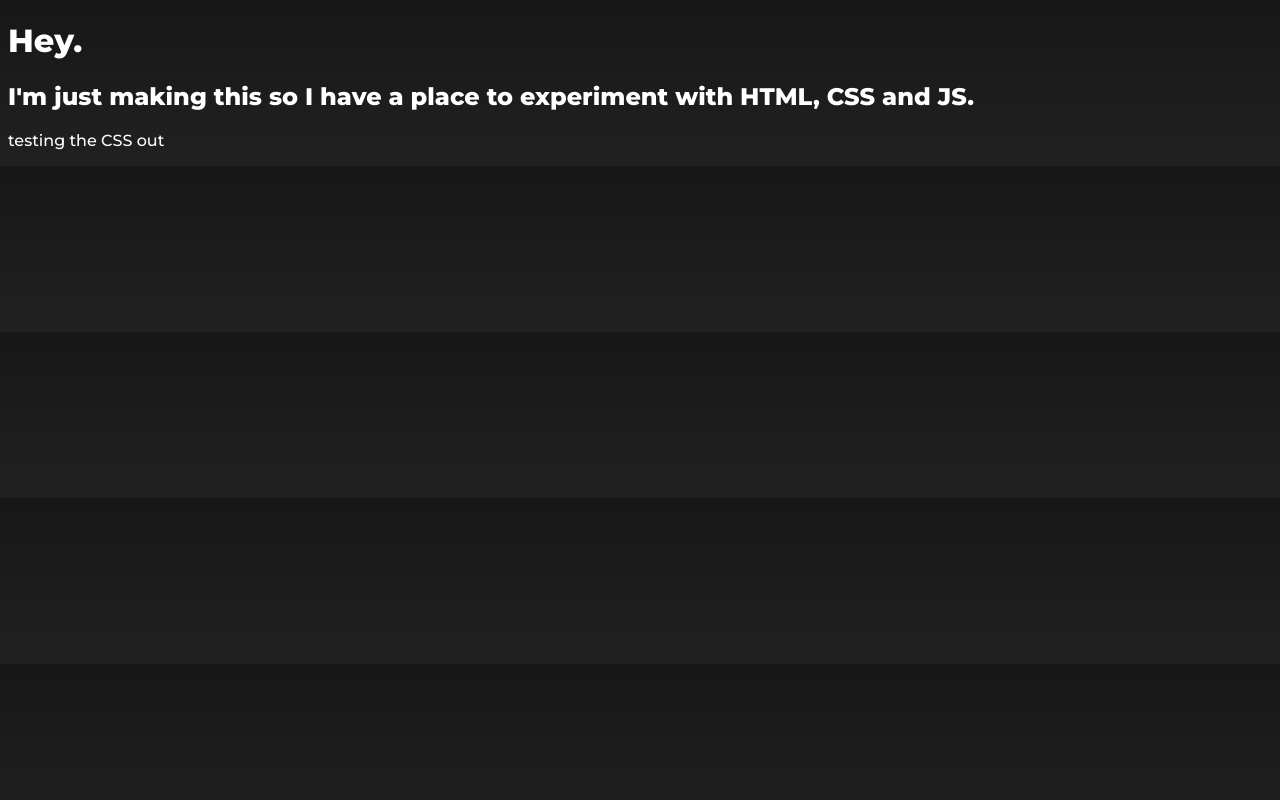
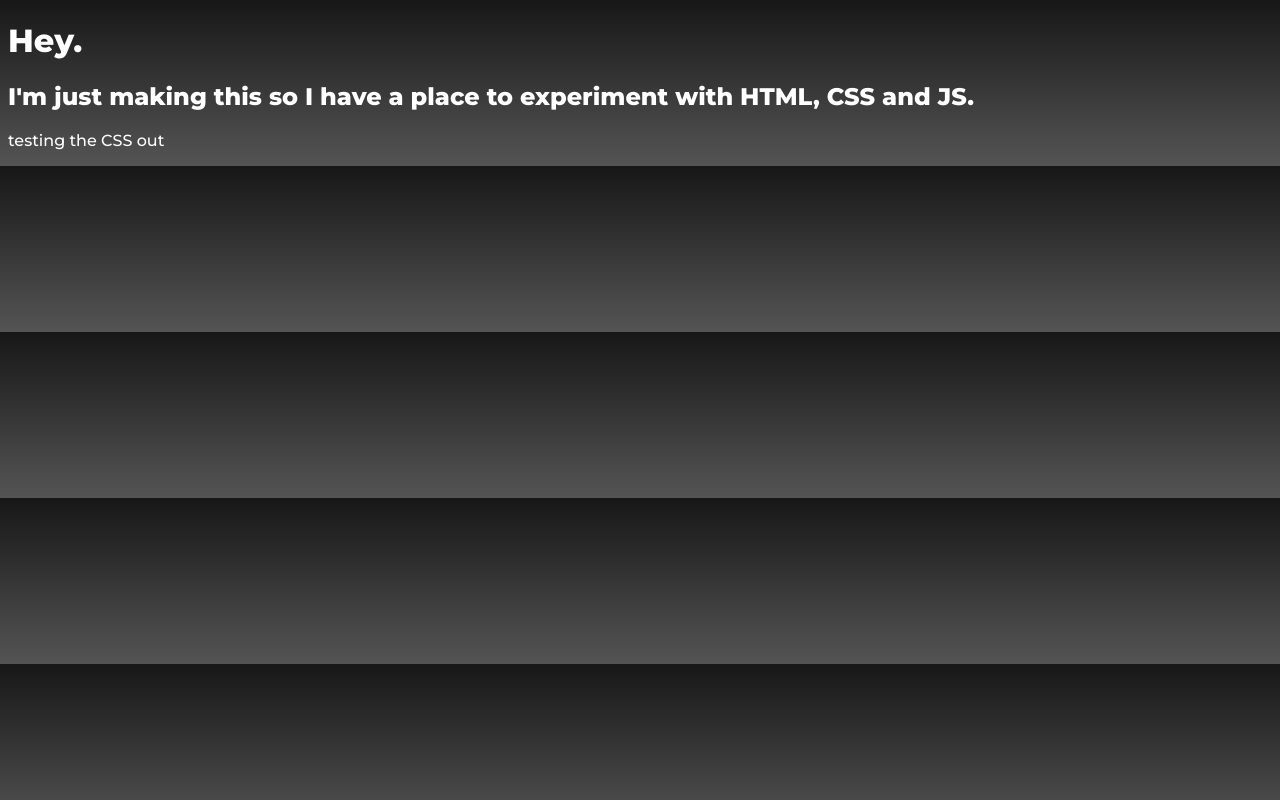
Before and after one commit to client/client.github.io, a plain HTML site: page index.html in a window 1280 px wide. Drawn offline with Linux system fonts and the light colour scheme.

Commit message:
that was bad

```diff
--- a/stylesheet.css
+++ b/stylesheet.css
@@ -1,5 +1,5 @@
 body {
-    background-image: linear-gradient(#171717, #212121);
+    background-image: linear-gradient(#171717, #545454);
  /*   background-color: #171717; */
     color: #FFFFFF;
     font-family: Montserrat;
```
